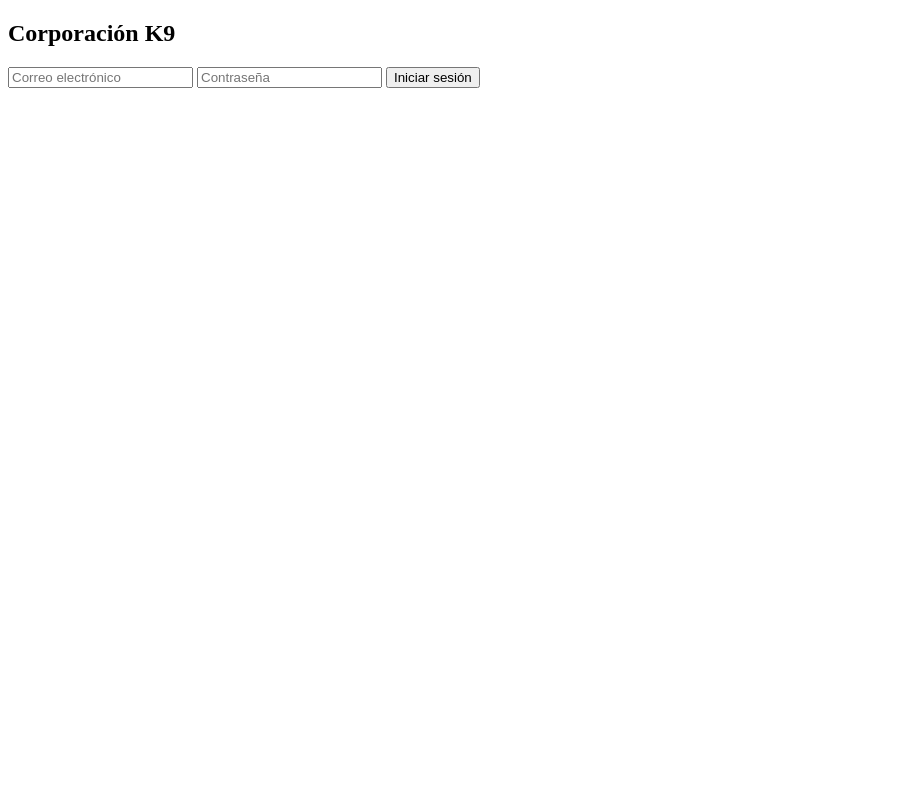
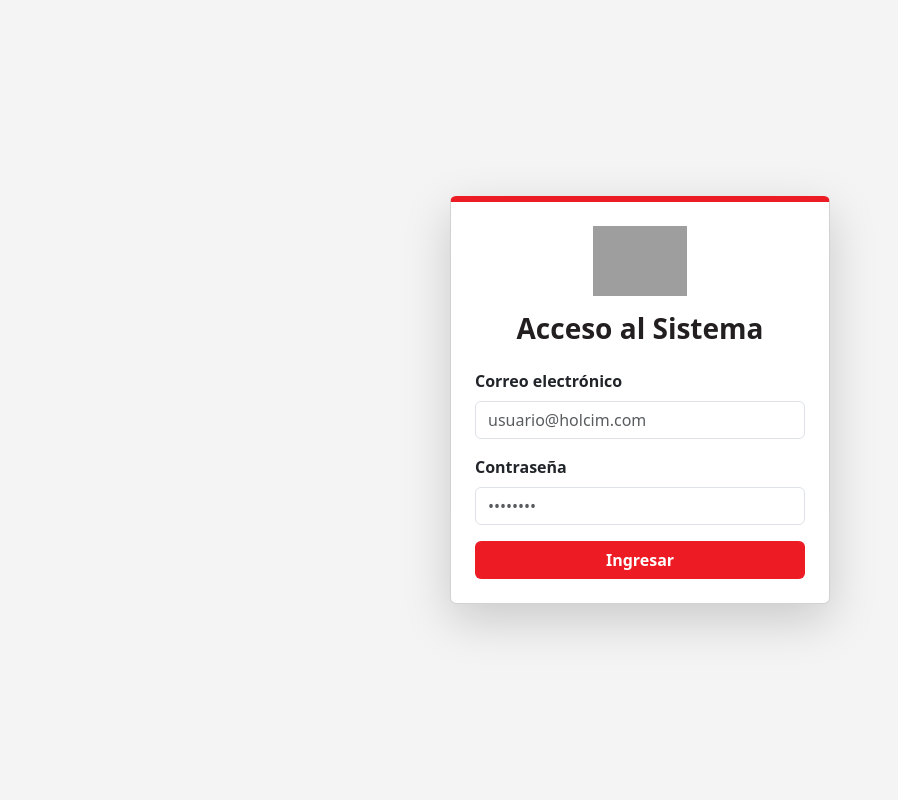
Before and after one commit to luismolinaboni22-art/control_acceso_k9, a Flask app: page /login in a window 1280 px wide. Shown: the whole page, without its empty margins (0-898 px from the left). Run offline with Flask 3, Linux system fonts and the light colour scheme; grey boxes are pictures that could not be loaded.

Commit message:
Update login.html

```diff
--- a/templates/login.html
+++ b/templates/login.html
@@ -2,26 +2,58 @@
 <html lang="es">
 <head>
     <meta charset="UTF-8">
-    <title>Login - Corporación K9</title>
+    <title>Ingreso al sistema</title>
+    <link href="https://cdn.jsdelivr.net/npm/bootstrap@5.3.2/dist/css/bootstrap.min.css" rel="stylesheet">
     <link rel="stylesheet" href="{{ url_for('static', filename='style.css') }}">
 </head>
-<body>
-<div class="login-container">
-    <h2>Corporación K9</h2>
+
+<body style="background-color:#f4f4f4;">
+
+<div class="d-flex justify-content-center align-items-center vh-100">
+
+    <div class="card shadow-lg p-4" style="width: 380px; border-top: 6px solid #ED1C24;">
+
+        <!-- Logo Holcim -->
+        <div class="text-center mb-3">
+            <img src="{{ url_for('static', filename='holcim_logo.svg') }}"
+                 alt="Holcim Costa Rica"
+                 style="height:70px;">
+        </div>
+
+        <h3 class="text-center fw-bold mb-4" style="color:#231F20;">
+            Acceso al Sistema
+        </h3>
+
+        <!-- Formulario -->
+        <form method="POST" action="{{ url_for('login') }}">
+            <div class="mb-3">
+                <label class="form-label fw-bold">Correo electrónico</label>
+                <input type="email" name="email" class="form-control" placeholder="usuario@holcim.com" required>
+            </div>
+
+            <div class="mb-3">
+                <label class="form-label fw-bold">Contraseña</label>
+                <input type="password" name="password" class="form-control" placeholder="••••••••" required>
+            </div>
+
+            <button class="btn w-100"
+                    style="background-color:#ED1C24; color:white; font-weight:bold;">
+                Ingresar
+            </button>
+        </form>
 
         {% with messages = get_flashed_messages(with_categories=true) %}
         {% if messages %}
+        <div class="alert alert-danger mt-3">
             {% for category, message in messages %}
-            <div class="flash-message">{{ message }}</div>
+                {{ message }}
             {% endfor %}
+        </div>
         {% endif %}
         {% endwith %}
+    </div>
 
-    <form method="POST">
-        <input type="email" name="email" placeholder="Correo electrónico" required>
-        <input type="password" name="password" placeholder="Contraseña" required>
-        <button type="submit">Iniciar sesión</button>
-    </form>
 </div>
+
 </body>
 </html>
```
Lines whose indentation alone changed are shown as unchanged.
